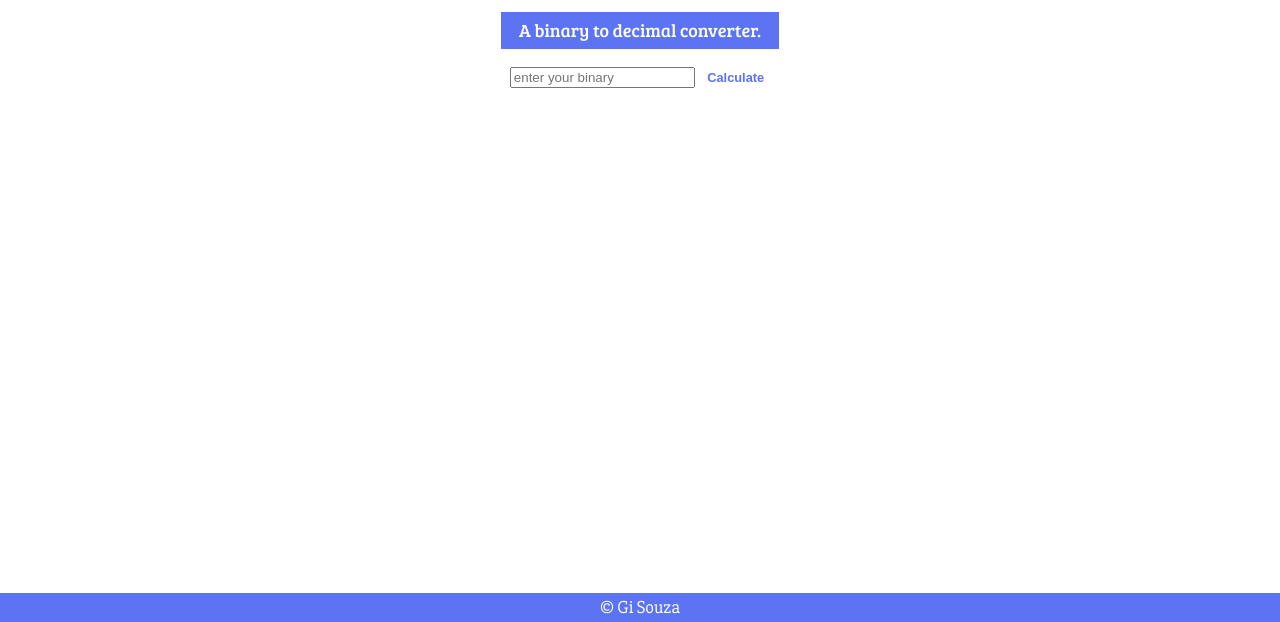
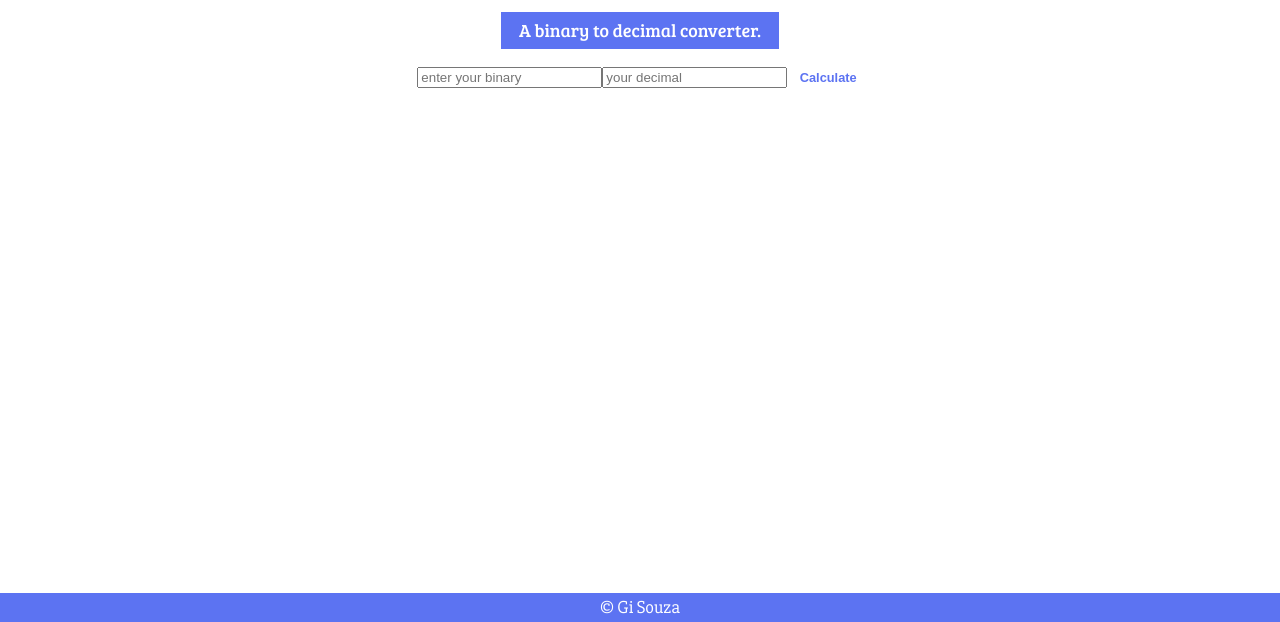
Before and after one commit to gisouzap/bin2dec, a plain HTML site: page index.html in a window 1280 px wide. Shown: the part 178-800 px from the top of the page. Drawn offline with Linux system fonts and the light colour scheme.

Commit message:
decimal output

```diff
--- a/index.html
+++ b/index.html
@@ -26,13 +26,13 @@
         onkeypress="isBinary(event)"
         placeholder="enter your binary"
       />
+      <input
+        type="text"
+        readonly="true"
+        class="output__decimal"
+        placeholder="your decimal"
+      />
       <button class="btn__binary">Calculate</button>
-    </section>
-
-    <section class="section__decimal">
-      <div>
-        <label class="label__decimal"></label>
-      </div>
     </section>
 
     <footer class="footer">
```
